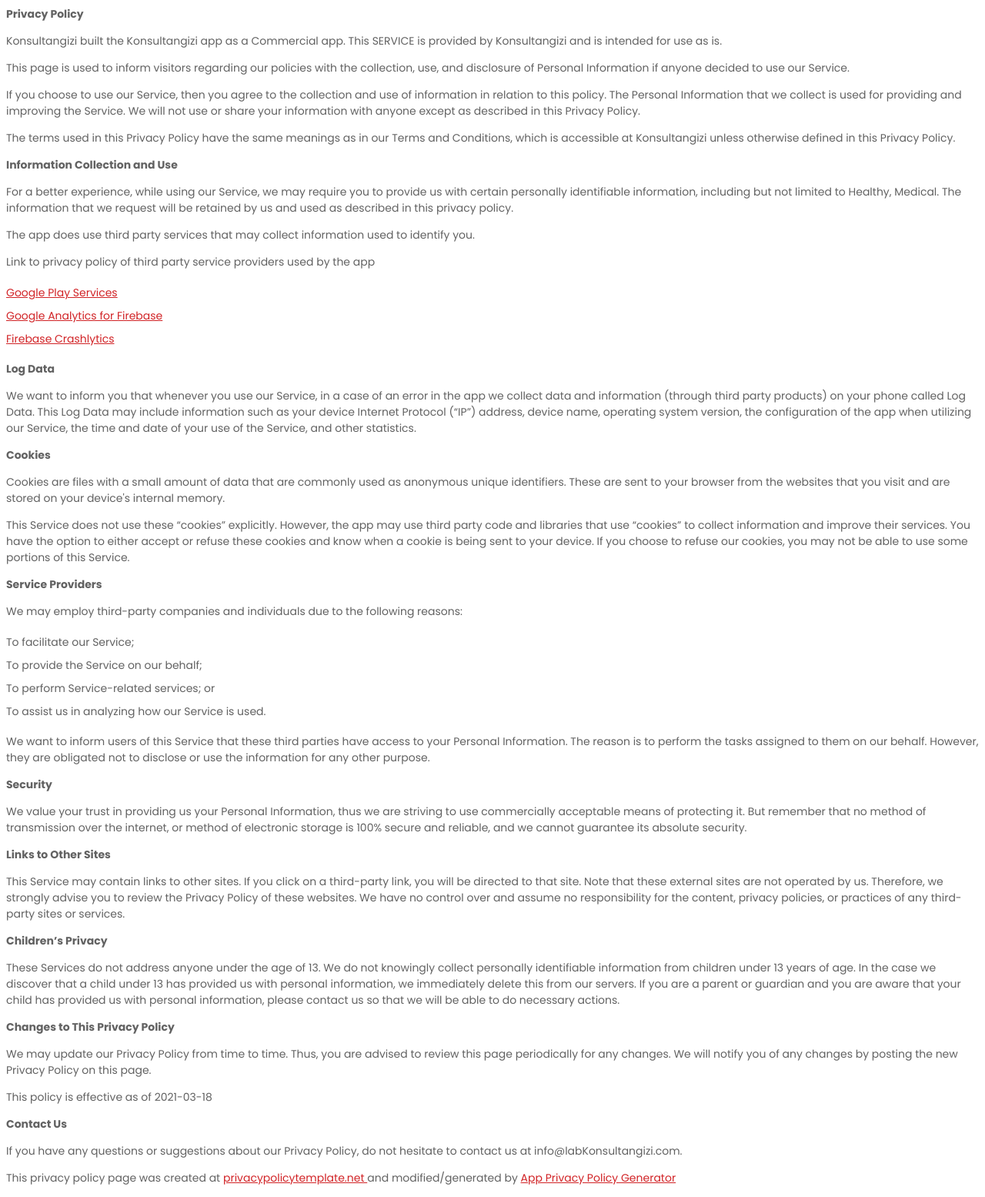
After one commit to ericksuryadinata/konsultangizi, a PHP site: page /privacy-policy.php in a window 1280 px wide. The commit adds this page. Shown: the whole page at 77% size. Run offline with PHP 8.4, Linux system fonts and the light colour scheme.

Commit message:
privacy policy

```diff
--- /dev/null
+++ b/privacy-policy.php
@@ -0,0 +1,76 @@
+<!DOCTYPE html>
+<html lang="en">
+
+<head>
+    <meta charset="UTF-8">
+    <meta http-equiv="X-UA-Compatible" content="IE=edge">
+    <meta name="viewport" content="width=device-width, initial-scale=1.0">
+    <title>Konsultangizi - Privacy Policy</title>
+    <link rel="shortcut icon" href="assets/images/logo.png" />
+
+    <!-- font -->
+    <link rel="stylesheet" href="https://fonts.googleapis.com/css?family=Montserrat:300,300i,400,500,500i,600,700,800,900|Poppins:200,300,300i,400,400i,500,500i,600,600i,700,700i,800,800i,900" />
+
+    <!-- Typography -->
+    <link rel="stylesheet" type="text/css" href="assets/css/typography.css" />
+
+    <!-- Shortcodes -->
+    <link rel="stylesheet" type="text/css" href="assets/css/shortcodes/shortcodes.css" />
+
+    <!-- Style -->
+    <link rel="stylesheet" type="text/css" href="assets/css/style.css" />
+
+    <!-- Responsive -->
+    <link rel="stylesheet" type="text/css" href="assets/css/responsive.css" />
+
+    <!-- Skin -->
+    <link rel="stylesheet" type="text/css" href="assets/css/skins/skin-red.css" />
+</head>
+
+<body>
+    <div class="privacy-policy"><strong>Privacy Policy</strong>
+        <p> Konsultangizi built the Konsultangizi app as a Commercial app. This SERVICE is provided by Konsultangizi and is intended for use as is. </p>
+        <p> This page is used to inform visitors regarding our policies with the collection, use, and disclosure of Personal Information if anyone decided to use our Service. </p>
+        <p> If you choose to use our Service, then you agree to the collection and use of information in relation to this policy. The Personal Information that we collect is used for providing and improving the Service. We will not use or share your information with anyone except as described in this Privacy Policy. </p>
+        <p> The terms used in this Privacy Policy have the same meanings as in our Terms and Conditions, which is accessible at Konsultangizi unless otherwise defined in this Privacy Policy. </p>
+        <p><strong>Information Collection and Use</strong></p>
+        <p> For a better experience, while using our Service, we may require you to provide us with certain personally identifiable information, including but not limited to Healthy, Medical. The information that we request will be retained by us and used as described in this privacy policy. </p>
+        <div>
+            <p> The app does use third party services that may collect information used to identify you. </p>
+            <p> Link to privacy policy of third party service providers used by the app </p>
+            <ul>
+                <li><a href="Privacy Policy – Privacy &amp; Terms – Google" target="_blank" rel="noopener noreferrer">Google Play Services</a></li>
+                <li><a href="Google Analytics for Firebase Use Policy" target="_blank" rel="noopener noreferrer">Google Analytics for Firebase</a></li>
+                <li><a href="Privacy and Security in Firebase" target="_blank" rel="noopener noreferrer">Firebase Crashlytics</a></li>
+            </ul>
+        </div>
+        <p><strong>Log Data</strong></p>
+        <p> We want to inform you that whenever you use our Service, in a case of an error in the app we collect data and information (through third party products) on your phone called Log Data. This Log Data may include information such as your device Internet Protocol (“IP”) address, device name, operating system version, the configuration of the app when utilizing our Service, the time and date of your use of the Service, and other statistics. </p>
+        <p><strong>Cookies</strong></p>
+        <p> Cookies are files with a small amount of data that are commonly used as anonymous unique identifiers. These are sent to your browser from the websites that you visit and are stored on your device's internal memory. </p>
+        <p> This Service does not use these “cookies” explicitly. However, the app may use third party code and libraries that use “cookies” to collect information and improve their services. You have the option to either accept or refuse these cookies and know when a cookie is being sent to your device. If you choose to refuse our cookies, you may not be able to use some portions of this Service. </p>
+        <p><strong>Service Providers</strong></p>
+        <p> We may employ third-party companies and individuals due to the following reasons: </p>
+        <ul>
+            <li>To facilitate our Service;</li>
+            <li>To provide the Service on our behalf;</li>
+            <li>To perform Service-related services; or</li>
+            <li>To assist us in analyzing how our Service is used.</li>
+        </ul>
+        <p> We want to inform users of this Service that these third parties have access to your Personal Information. The reason is to perform the tasks assigned to them on our behalf. However, they are obligated not to disclose or use the information for any other purpose. </p>
+        <p><strong>Security</strong></p>
+        <p> We value your trust in providing us your Personal Information, thus we are striving to use commercially acceptable means of protecting it. But remember that no method of transmission over the internet, or method of electronic storage is 100% secure and reliable, and we cannot guarantee its absolute security. </p>
+        <p><strong>Links to Other Sites</strong></p>
+        <p> This Service may contain links to other sites. If you click on a third-party link, you will be directed to that site. Note that these external sites are not operated by us. Therefore, we strongly advise you to review the Privacy Policy of these websites. We have no control over and assume no responsibility for the content, privacy policies, or practices of any third-party sites or services. </p>
+        <p><strong>Children’s Privacy</strong></p>
+        <p> These Services do not address anyone under the age of 13. We do not knowingly collect personally identifiable information from children under 13 years of age. In the case we discover that a child under 13 has provided us with personal information, we immediately delete this from our servers. If you are a parent or guardian and you are aware that your child has provided us with personal information, please contact us so that we will be able to do necessary actions. </p>
+        <p><strong>Changes to This Privacy Policy</strong></p>
+        <p> We may update our Privacy Policy from time to time. Thus, you are advised to review this page periodically for any changes. We will notify you of any changes by posting the new Privacy Policy on this page. </p>
+        <p>This policy is effective as of 2021-03-18</p>
+        <p><strong>Contact Us</strong></p>
+        <p> If you have any questions or suggestions about our Privacy Policy, do not hesitate to contact us at info@labKonsultangizi.com. </p>
+        <p>This privacy policy page was created at <a href="https://privacypolicytemplate.net" target="_blank" rel="noopener noreferrer">privacypolicytemplate.net </a>and modified/generated by <a href="https://app-privacy-policy-generator.nisrulz.com/" target="_blank" rel="noopener noreferrer">App Privacy Policy Generator</a></p>
+    </div>
+</body>
+
+</html>
```
Also changed, not shown: index.php (+39 -39 lines).
